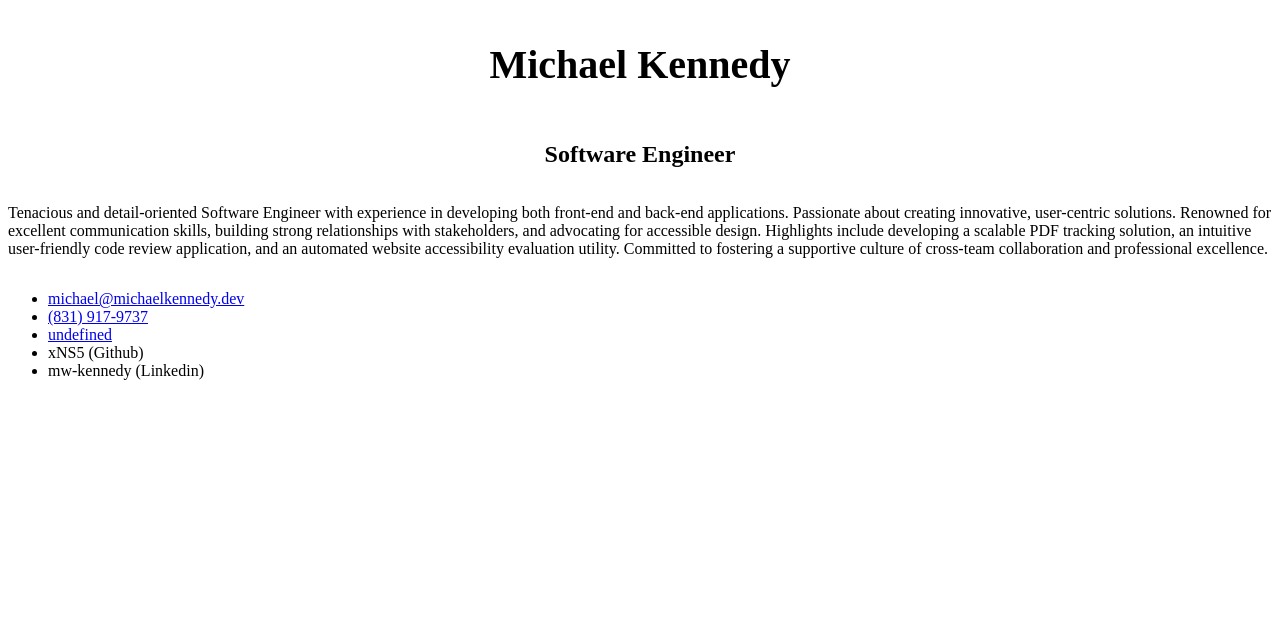
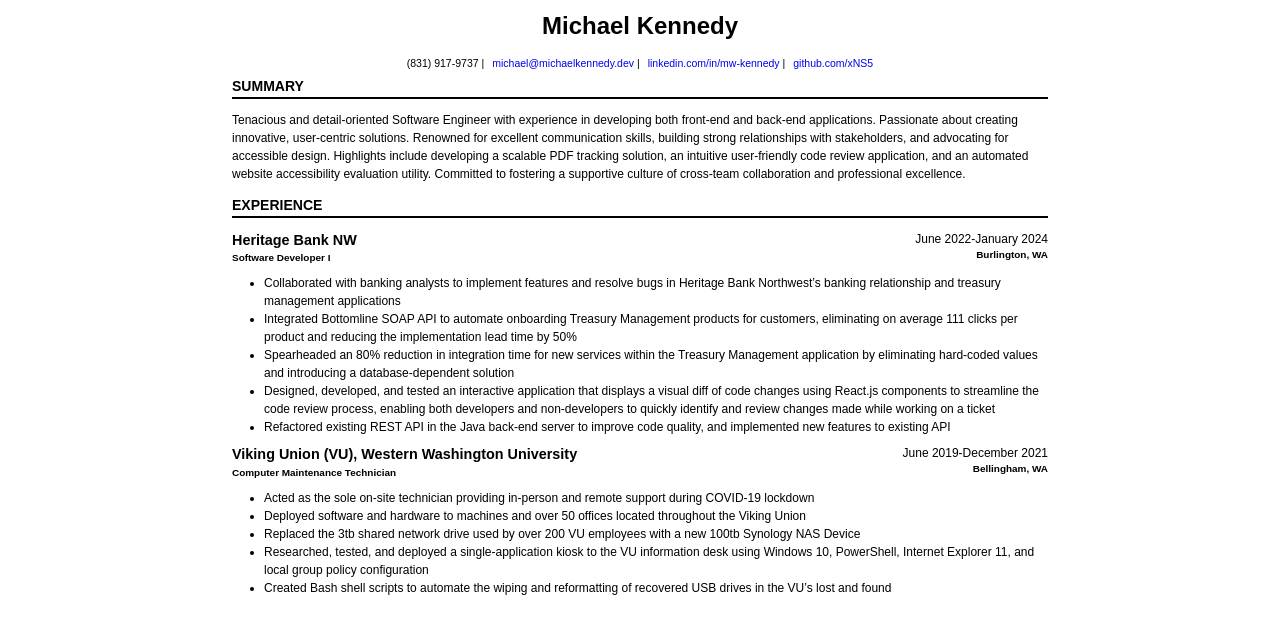
Before and after one commit to xNS5/resume, a website: page resume.html in a window 1280 px wide. Drawn offline with Linux system fonts and the light colour scheme.

Commit message:
Adding sections + styling

```diff
--- a/package.json
+++ b/package.json
@@ -3,10 +3,13 @@
     "type": "module",
     "scripts": {
         "init": "resumed init",
-        "start": "resumed --theme jsonresume-theme-local"
+        "start": "resumed --theme jsonresume-theme-local",
+        "start-pdf": "node index.js"
     },
     "dependencies": {
+        "html2pdf.js": "^0.10.2",
         "jsonresume-theme-local": "file:theme",
+        "puppeteer": "^23.11.1",
         "resumed": "^4.0.0"
     },
     "devDependencies": {
--- a/resume.css
+++ b/resume.css
@@ -1,16 +1,121 @@
-#heading {
+body {
+    width: 8.5in;
+    height: 11in;
+    margin: 0 auto;
+    font-family: Arial, sans-serif;
+    font-size: 12px;
+    line-height: 1.5;
+  }
+
+h1 {
+    font-size: 2em;
+}
+
+h2 {
+    font-size: 1.5em;
+}
+
+h3 {
+     font-size: 1.2em;
+}
+
+h5 {
+    font-size: .83em;
+
+}
+
+h6 {
+    font-size: .75em;
+}
+h1, h2, h3, h4,
+h5, h6 {
+    font-weight: bolder
+}
+
+a {
+    text-decoration: none;
+}
+
+.heading {
     display: flex;
     flex-direction: column;
 
     h1, h2 {
         text-align: center;
+        padding: 0.5rem;
+        margin: 0;
     }
 
-    h1 {
-        font-size: 2.5em;
+    #contact {
+        font-size: 0.875em;
+        display: flex;
+        flex-direction: row;
+        justify-content: center;
+        list-style: none;
+        padding: 0;
+        margin: 0;
     }
 
+    #contact li {
+        padding: 2px;
+        margin: 2px;
+    }
+
+    #contact li:not(:last-child):after {
+        content: " | "
+    }
+
+}
+
+.main-section{
     h2 {
-        font-size: 1.5em;
+        font-size: 1.17em;
+        text-align: start;
+        width: 100%;
+        display: block;
+        padding: 0;
+        margin: 0;
+        border-bottom: 2px solid black;
+        width: 100%;
     }
 }
+
+.experience-list {
+    padding-left: 0;
+}
+
+
+.experience-item {
+    list-style: none;
+}
+
+.experience-header {
+    display: grid;
+    grid-template-columns: repeat(2, 1fr);
+    grid-template-rows: repeat(1, 1fr);
+    grid-column-gap: 0;
+    grid-row-gap: 0;
+    margin: 0.5rem 0 0.5rem 0;
+
+    h3, h5 {
+        margin: 0;
+        padding: 0;
+    }
+}
+
+.experience-header-1 {
+    display: flex;
+    flex-direction: column;
+    text-align: start;
+}
+
+.experience-header-2 {
+    display: flex;
+    flex-direction: column;
+    text-align: end;
+}
+
+.highlights {
+    list-style: disc;
+    padding-left: 2rem;
+}
--- a/resume.html
+++ b/resume.html
@@ -3,20 +3,57 @@
 <html lang="en">
   <head>
     <meta charset="utf-8">
-    <link rel="stylesheet" href="resume.css">
+    <link rel="stylesheet" href="resume.css"/>
     <title>Michael Kennedy</title>
   </head>
   <body>
-  <section id="heading">
+  <section class="heading">
     <h1>Michael Kennedy</h1>
-    <h2>Software Engineer</h2>
-    <p>Tenacious and detail-oriented Software Engineer with experience in developing both front-end and back-end applications. Passionate about creating innovative, user-centric solutions. Renowned for excellent communication skills, building strong relationships with stakeholders, and advocating for accessible design. Highlights include developing a scalable PDF tracking solution, an intuitive user-friendly code review application, and an automated website accessibility evaluation utility. Committed to fostering a supportive culture of cross-team collaboration and professional excellence.</p>
-    <ul>
+    <ol id="contact">
+       <li>(831) 917-9737</li>
       <li><a href="mailto:michael@michaelkennedy.dev">michael@michaelkennedy.dev</a></li>
-      <li><a href="tel:(831) 917-9737">(831) 917-9737</a></li>
-      <li><a href="undefined">undefined</a></li>
-      <li>xNS5 (Github)</li><li>mw-kennedy (Linkedin)</li>
-    </ul>
+      <li><a href="https://linkedin.com/in/mw-kennedy">linkedin.com/in/mw-kennedy</a></li><li><a href="https://github.com/xNS5">github.com/xNS5</a></li>
+    </ol>
   <section/>
+  <section/>
+
+  <section class="main-section">
+     <h2>SUMMARY</h2>
+      <p>Tenacious and detail-oriented Software Engineer with experience in developing both front-end and back-end applications. Passionate about creating innovative, user-centric solutions. Renowned for excellent communication skills, building strong relationships with stakeholders, and advocating for accessible design. Highlights include developing a scalable PDF tracking solution, an intuitive user-friendly code review application, and an automated website accessibility evaluation utility. Committed to fostering a supportive culture of cross-team collaboration and professional excellence.</p>
+    </section>
+    <section class="main-section">
+     <h2>EXPERIENCE</h2>
+     <ol class="experience-list">
+      <li class="experience-item">
+          <div class="experience-header">
+          <div class="experience-header-1">
+            <h3>Heritage Bank NW</h3>
+             <h5>Software Developer I</h5>
+          </div>
+          <div class='experience-header-2'>
+            <span>June 2022-January 2024</span>
+            <h5>Burlington, WA</h5>
+          </div>
+          </div>
+          <ol class="highlights">
+                <li>Collaborated with banking analysts to implement features and resolve bugs in Heritage Bank Northwest’s banking relationship and treasury management applications</li><li>Integrated Bottomline SOAP API to automate onboarding Treasury Management products for customers, eliminating on average 111 clicks per product and reducing the implementation lead time by 50%</li><li>Spearheaded an 80% reduction in integration time for new services within the Treasury Management application by eliminating hard-coded values and introducing a database-dependent solution</li><li>Designed, developed, and tested an interactive application that displays a visual diff of code changes using React.js components to streamline the code review process, enabling both developers and non-developers to quickly identify and review changes made while working on a ticket</li><li>Refactored existing REST API in the Java back-end server to improve code quality, and implemented new features to existing API</li>
+          </ol>
+      </li><li class="experience-item">
+          <div class="experience-header">
+          <div class="experience-header-1">
+            <h3>Viking Union (VU), Western Washington University</h3>
+             <h5>Computer Maintenance Technician</h5>
+          </div>
+          <div class='experience-header-2'>
+            <span>June 2019-December 2021</span>
+            <h5>Bellingham, WA</h5>
+          </div>
+          </div>
+          <ol class="highlights">
+                <li>Acted as the sole on-site technician providing in-person and remote support during COVID-19 lockdown</li><li>Deployed software and hardware to machines and over 50 offices located throughout the Viking Union</li><li>Replaced the 3tb shared network drive used by over 200 VU employees with a new 100tb Synology NAS Device</li><li>Researched, tested, and deployed a single-application kiosk to the VU information desk using Windows 10, PowerShell, Internet Explorer 11, and local group policy configuration</li><li>Created Bash shell scripts to automate the wiping and reformatting of recovered USB drives in the VU’s lost and found</li>
+          </ol>
+      </li>
+     </ol
+    </section>
   </body>
 </html>
```
Also changed, not shown: index.js (added, +14 -0 lines), resume.json (+12 -12 lines), theme/index.js (+88 -14 lines), 1 other file.
